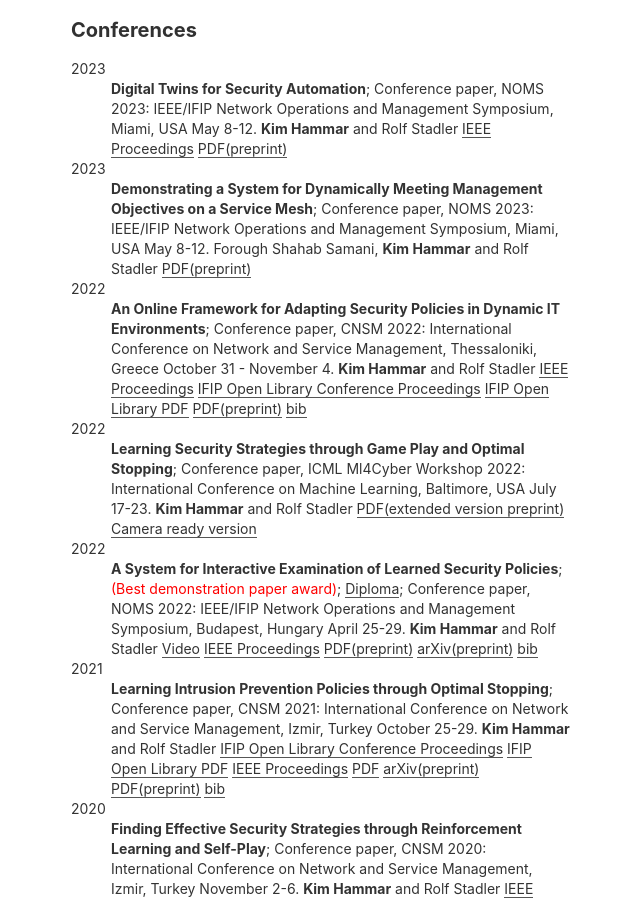
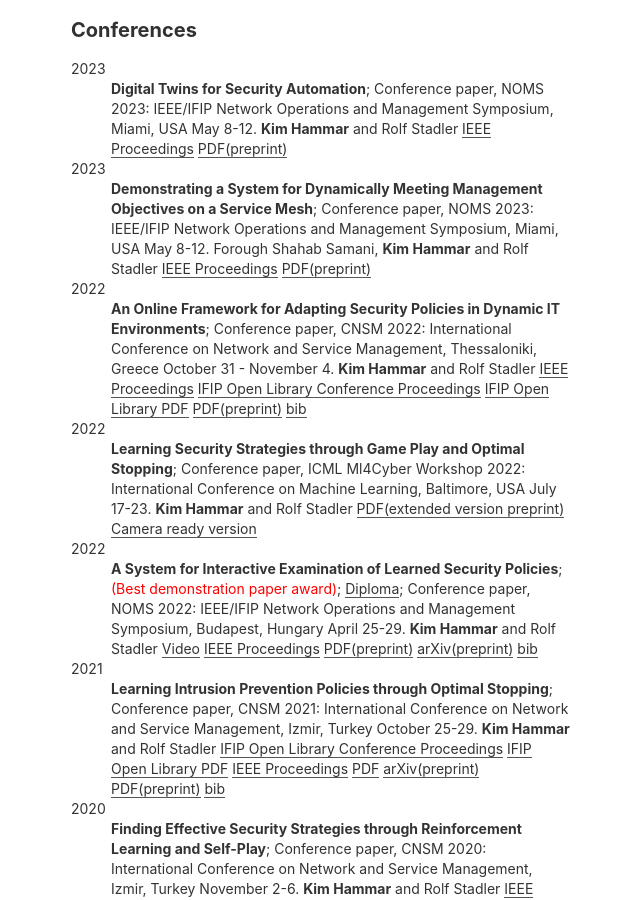
Before and after one commit to Limmen/Limmen.github.io, a Jekyll site: the page built from publications.md, in a window 1280 px wide and 900 px high, scrolled down 904 px. Shown: the whole window, without its empty margins (319-959 px from the left). Built offline with Jekyll 4.4.1, drawn with Linux system fonts in a browser that asks for light colours.

Commit message:
upd links

```diff
--- a/publications.md
+++ b/publications.md
@@ -33,12 +33,13 @@
 2023
 :   **Digital Twins for Security Automation**; Conference paper, NOMS 2023: IEEE/IFIP Network Operations and Management Symposium, Miami, USA May 8-12.
     **Kim Hammar** and Rolf Stadler
-	[IEEE Proceedings](https://ieeexplore.ieee.org/abstract/document/1015428)
+	[IEEE Proceedings](https://ieeexplore.ieee.org/document/10154288)
 	[PDF(preprint)](/assets/papers/NOMS23_DigitalTwins_Hammar_Stadler.pdf)
 
 2023
 :   **Demonstrating a System for Dynamically Meeting Management Objectives on a Service Mesh**; Conference paper, NOMS 2023: IEEE/IFIP Network Operations and Management Symposium, Miami, USA May 8-12.
     Forough Shahab Samani, **Kim Hammar** and Rolf Stadler
+	[IEEE Proceedings](https://ieeexplore.ieee.org/document/10154365)
 	[PDF(preprint)](/assets/papers/NOMS23_Demo_Shahab_Hammar_Stadler.pdf)
 
 2022
```
Also changed, not shown: news.md (+4 -1 lines).
